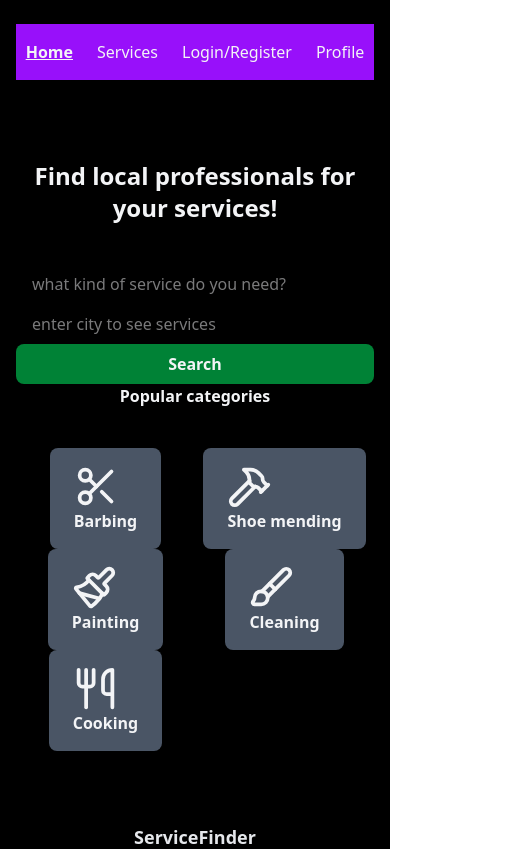
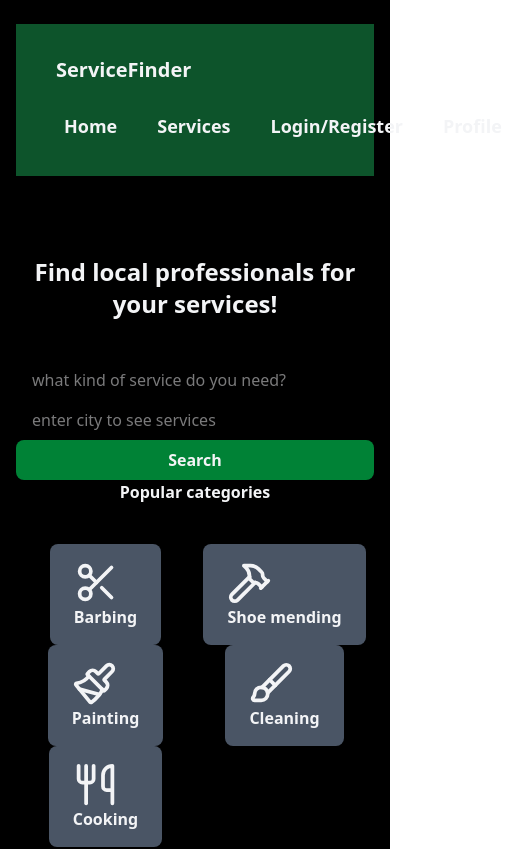
Before and after one commit to Tanko99/alx-fe-capstone, a React (Vite) app in the folder service-finder-app/: page /home in a window 390 px wide. Shown: the top 849 px of the page, 510 px wide, since content can reach past the window. Built offline with nearby package versions, Linux system fonts and the light colour scheme; the HTML template or start-up script is replaced by a standard one.

Commit message:
Navbar adjusted and styled to add responsiveness

```diff
--- a/service-finder-app/src/components/Navbar.jsx
+++ b/service-finder-app/src/components/Navbar.jsx
@@ -1,44 +1,19 @@
-import { Link, useLocation } from "react-router-dom";
+import { Link } from "react-router-dom";
 
-const Navbar = () => {
-  const location = useLocation(); // to highlight active link
-
+function Navbar(){
   return (
-    <nav className="flex justify-center gap-x-6 bg-purple-600 text-gray-100 py-4 shadow-md">
-      <Link
-        to="/home"
-        className={`transition-colors duration-300 hover:text-yellow-300 ${
-          location.pathname === "/home" ? "font-semibold underline" : ""
-        }`}
-      >
-        Home
-      </Link>
-      <Link
-        to="/services"
-        className={`transition-colors duration-300 hover:text-yellow-300 ${
-          location.pathname === "/services" ? "font-semibold underline" : ""
-        }`}
-      >
-        Services
-      </Link>
-      <Link
-        to="/"
-        className={`transition-colors duration-300 hover:text-yellow-300 ${
-          location.pathname === "/" ? "font-semibold underline" : ""
-        }`}
-      >
-        Login/Register
-      </Link>
-      <Link
-        to="/profile"
-        className={`transition-colors duration-300 hover:text-yellow-300 ${
-          location.pathname === "/profile" ? "font-semibold underline" : ""
-        }`}
-      >
-        Profile
-      </Link>
+    <nav className="bg-green-900 py-8 px-10">
+      <div className="flex flex-col md:flex-row justify-between gap-6">
+        <h1 className="text-xl font-bold text-left">ServiceFinder</h1>
+        <div className="flex flex-row gap-6">
+          <Link className="text-lg font-bold px-2 py-1 rounded-lg hover:bg-blue-700" to="/home">Home</Link>
+          <Link  className="text-lg font-bold px-2 py-1 rounded-lg hover:bg-blue-700" to="/services">Services</Link>
+          <Link  className="text-lg font-bold px-2 py-1 rounded-lg hover:bg-blue-700" to="/">Login/Register</Link>
+          <Link  className="text-lg font-bold px-2 py-1 rounded-lg hover:bg-blue-700" to="/profile">Profile</Link>
+        </div>
+      </div>
     </nav>
   );
-};
+}
 
 export default Navbar;
```
